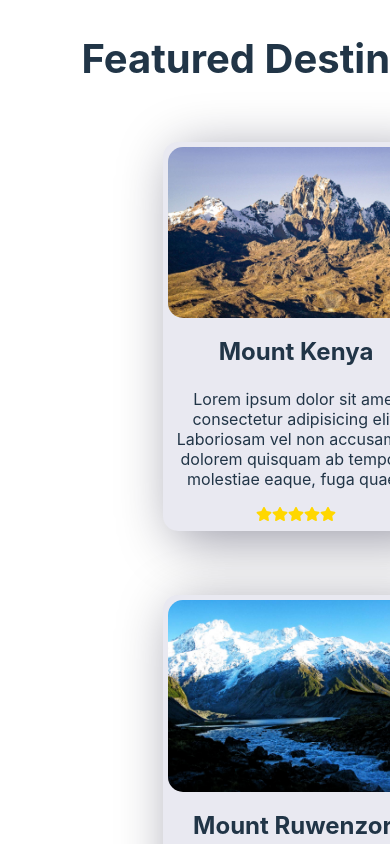
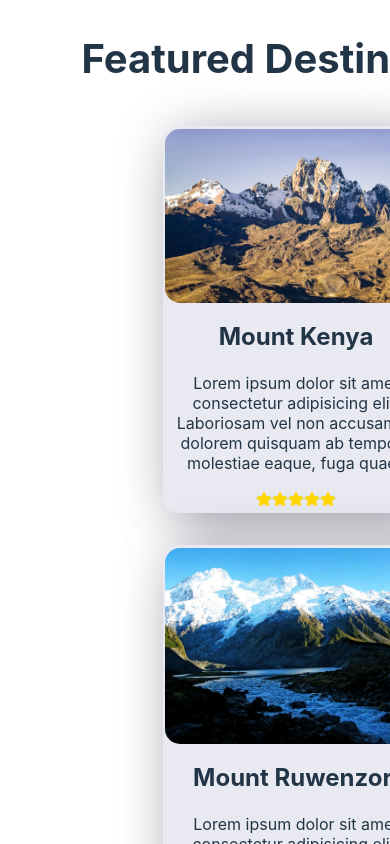
Before and after one commit to Denzel60/Zaph-Tours, a React (Vite) app: page / in a window 390 px wide. Shown: the part 2060-2904 px from the top of the page. Built offline with nearby package versions, Linux system fonts and the light colour scheme.

Commit message:
"Updated margin, padding, and width styles for Home page components"

```diff
--- a/src/Pages/Home/Home.css
+++ b/src/Pages/Home/Home.css
@@ -99,8 +99,8 @@
     justify-content: center;
     align-items: center;
     width: 45%;
-    margin: 2em;
-    padding: 5px;
+    margin: 1em;
+    padding: 2.5px;
     border-radius: 15px;
     background-color: rgb(233, 233, 241);
     box-shadow: 10px 10px 54px rgba(1, 1, 34, 0.4);
@@ -244,8 +244,9 @@
     }
     .featured-destination{
         flex-direction: column;
-        width: 20%;
-        margin: 0.2em;
+        margin: 0 auto;
+        width: 90%;
+        padding: 0px;
     }
     .featured .featured-destination img{
         width: 100%;
```
